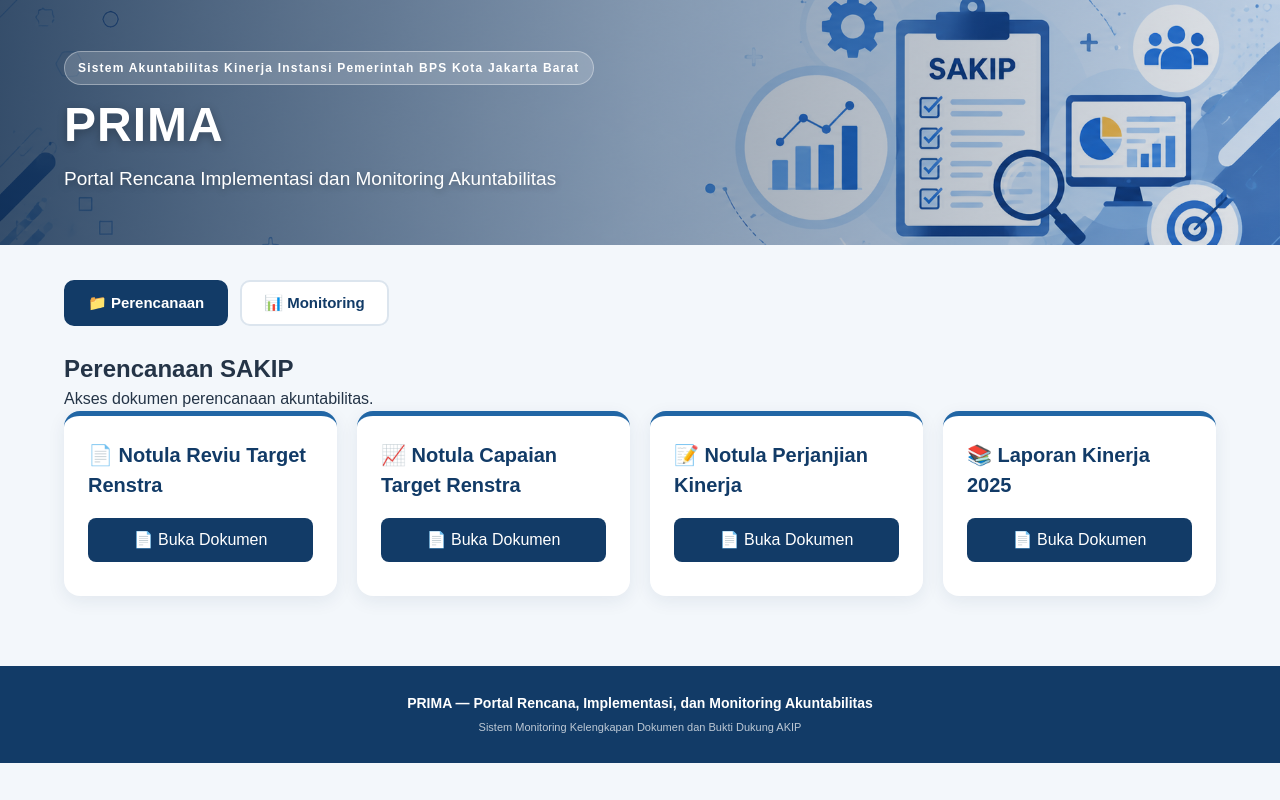
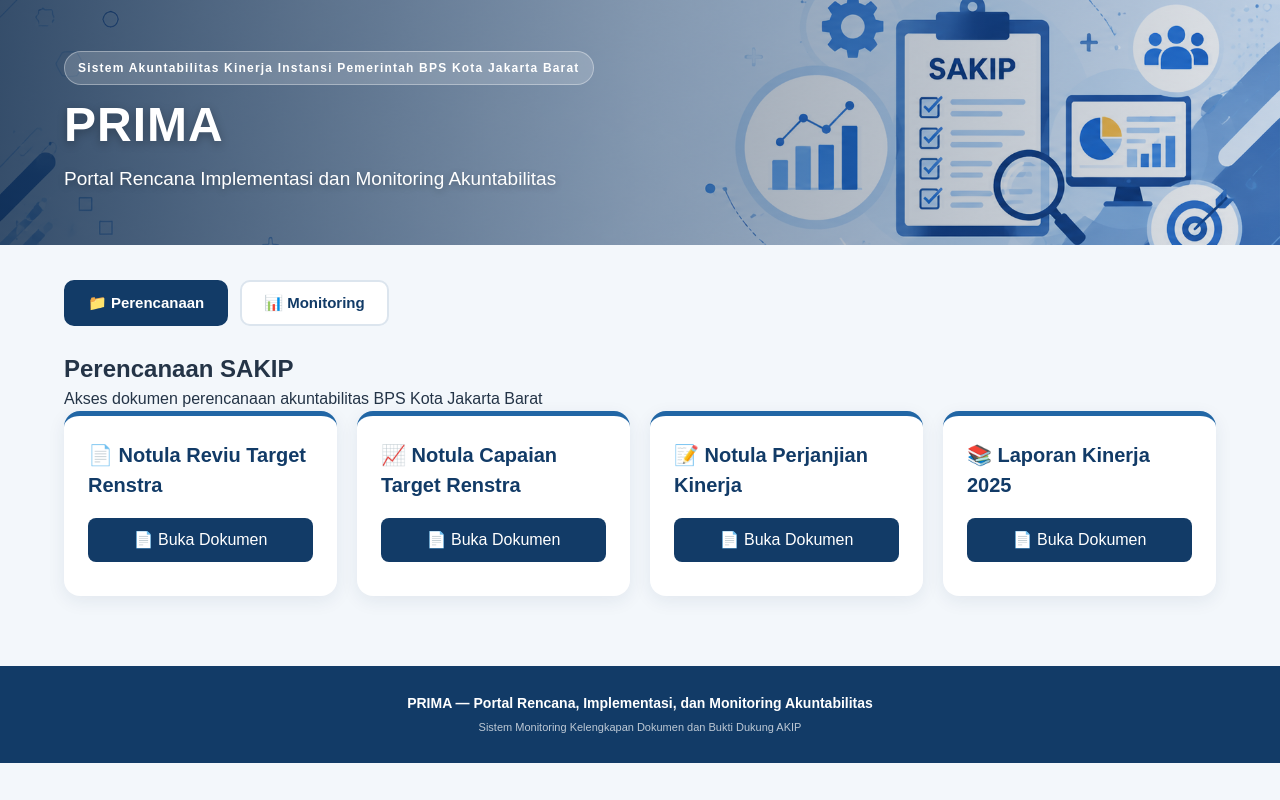
Before and after one commit to izm2002/sakip-8-ags, a plain HTML site: page index.html in a window 1280 px wide. Both pictures are taken after a click on the button "📁 Perencanaan". Drawn offline with Linux system fonts and the light colour scheme; no server answers.

Commit message:
Update index.html

```diff
--- a/index.html
+++ b/index.html
@@ -76,7 +76,7 @@
         <h2>Perencanaan SAKIP</h2>
 
         <p>
-            Akses dokumen perencanaan akuntabilitas.
+            Akses dokumen perencanaan akuntabilitas BPS Kota Jakarta Barat
         </p>
 
     </div>
```
